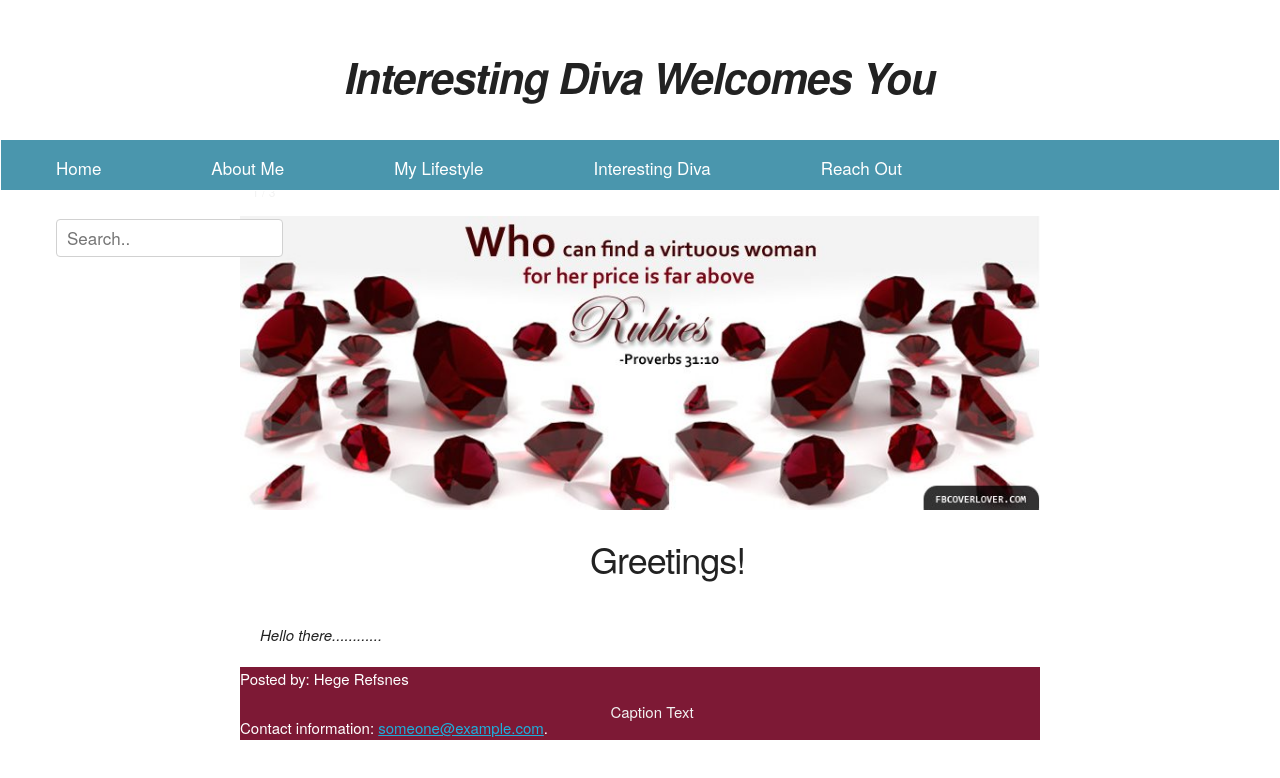
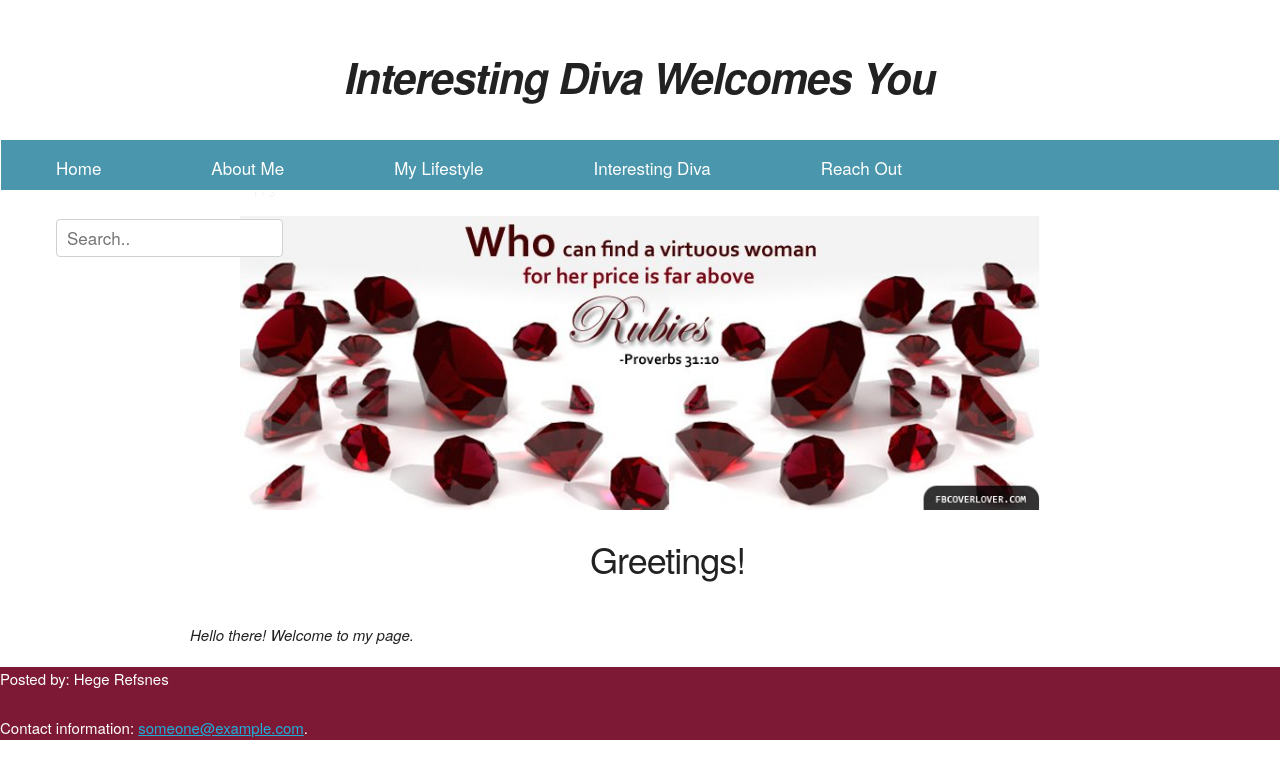
Before and after one commit to I-Diva/Home-sessions-day3, a website: page i-diva-blog/index.html in a window 1280 px wide. Drawn offline with Linux system fonts and the light colour scheme.

Commit message:
make changes to the footer

```diff
--- a/i-diva-blog/index.html
+++ b/i-diva-blog/index.html
@@ -63,12 +63,15 @@
       <div class="mySlides fade">
         <div class="numbertext">1 / 3</div>
         <img src="images/2.jpg" style="width:100%">
-        <div class="text">Caption Text</div>
       </div>
+    </div>
+  </section>
+  <div class="article">
     <article>
       <h3>Greetings!</h3>
-        <p><i>Hello there............</i></p>
+      <p><i>Hello there! Welcome to my page.</i></p>
     </article>
+  </div>
   <footer>
     <p>Posted by: Hege Refsnes</p>
     <p>Contact information: <a href="mailto:someone@example.com">
```
Lines whose indentation alone changed are shown as unchanged.
